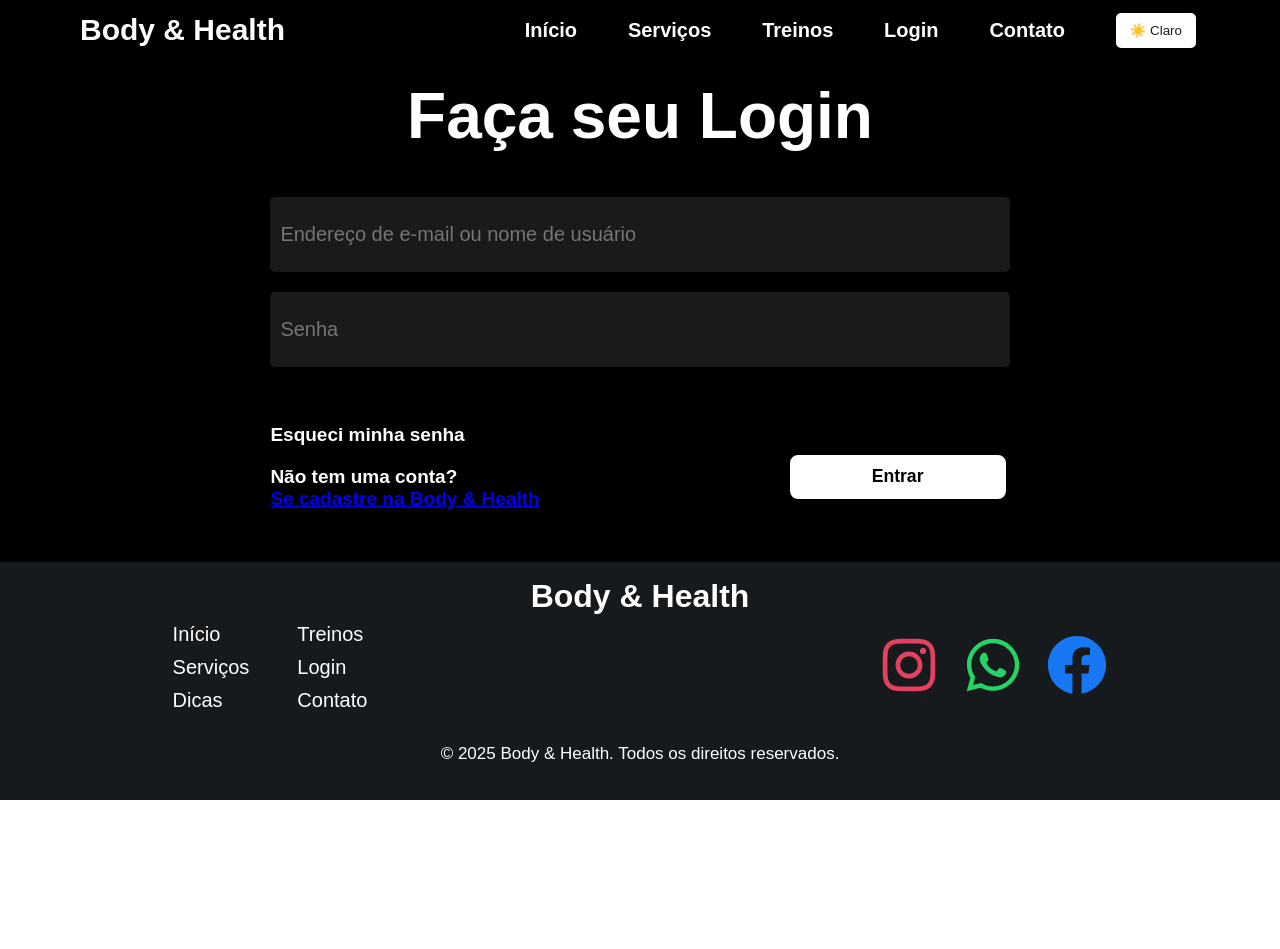
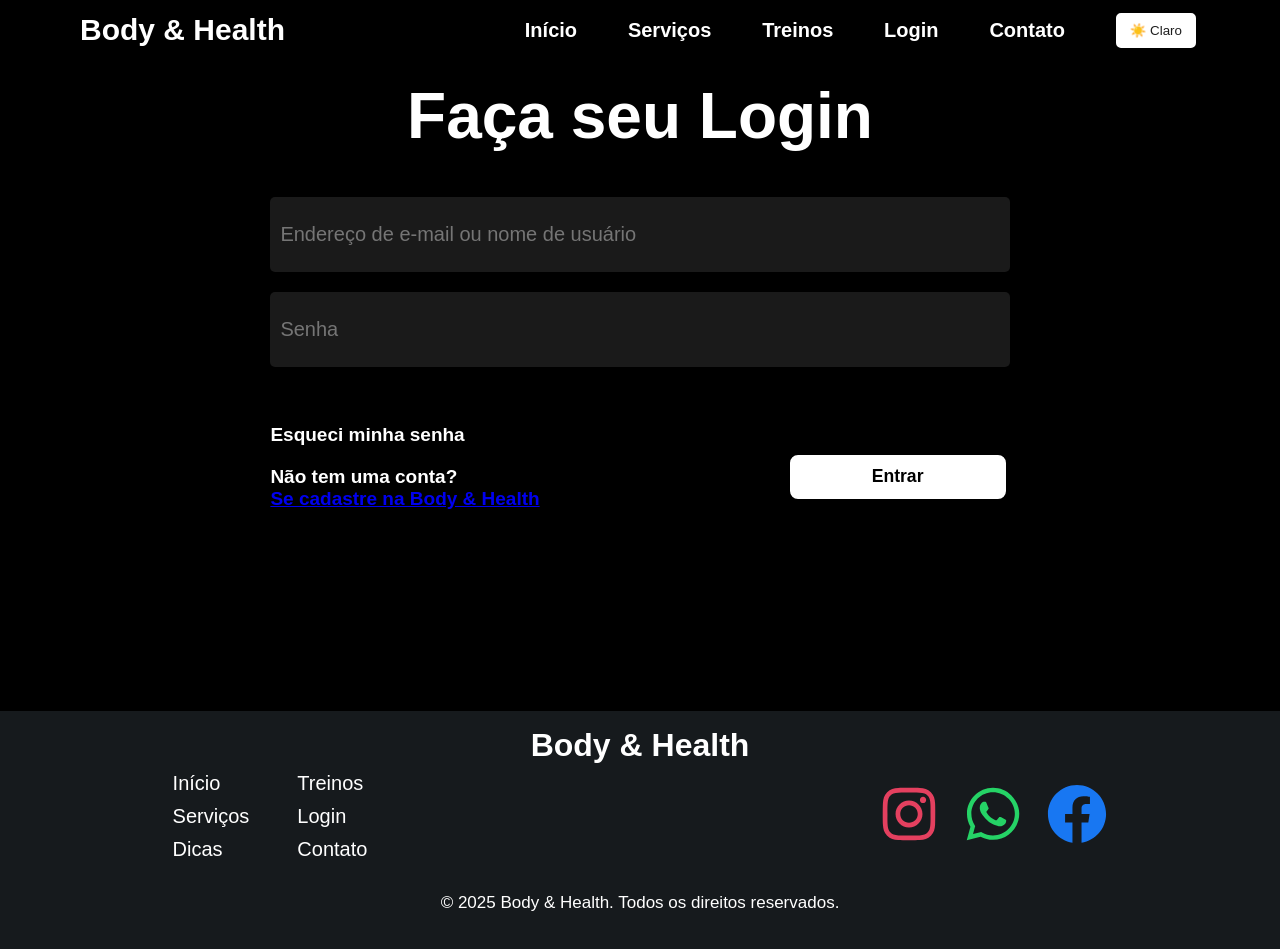
Before and after one commit to Vinirocha388/bodyhealthy-web, a Next.js app: page /login in a window 1280 px wide. Built offline with nearby package versions, Linux system fonts and the light colour scheme; a web font is replaced by a local one.

Commit message:
fix: login footer

```diff
--- a/src/app/components/Footer/footer.module.css
+++ b/src/app/components/Footer/footer.module.css
@@ -2,8 +2,6 @@
     background-color: #161A1D;
     width: 100%;
     padding-bottom: 2rem;
-    margin-top: 5vh;
-    position: sticky;
     bottom: 0;
 }
 
--- a/src/app/login/login.module.css
+++ b/src/app/login/login.module.css
@@ -180,6 +180,6 @@
     }
 
     .inputDiv {
-        margin-bottom: 50vh;
+        margin-bottom: 40vh
     }
 }
```
